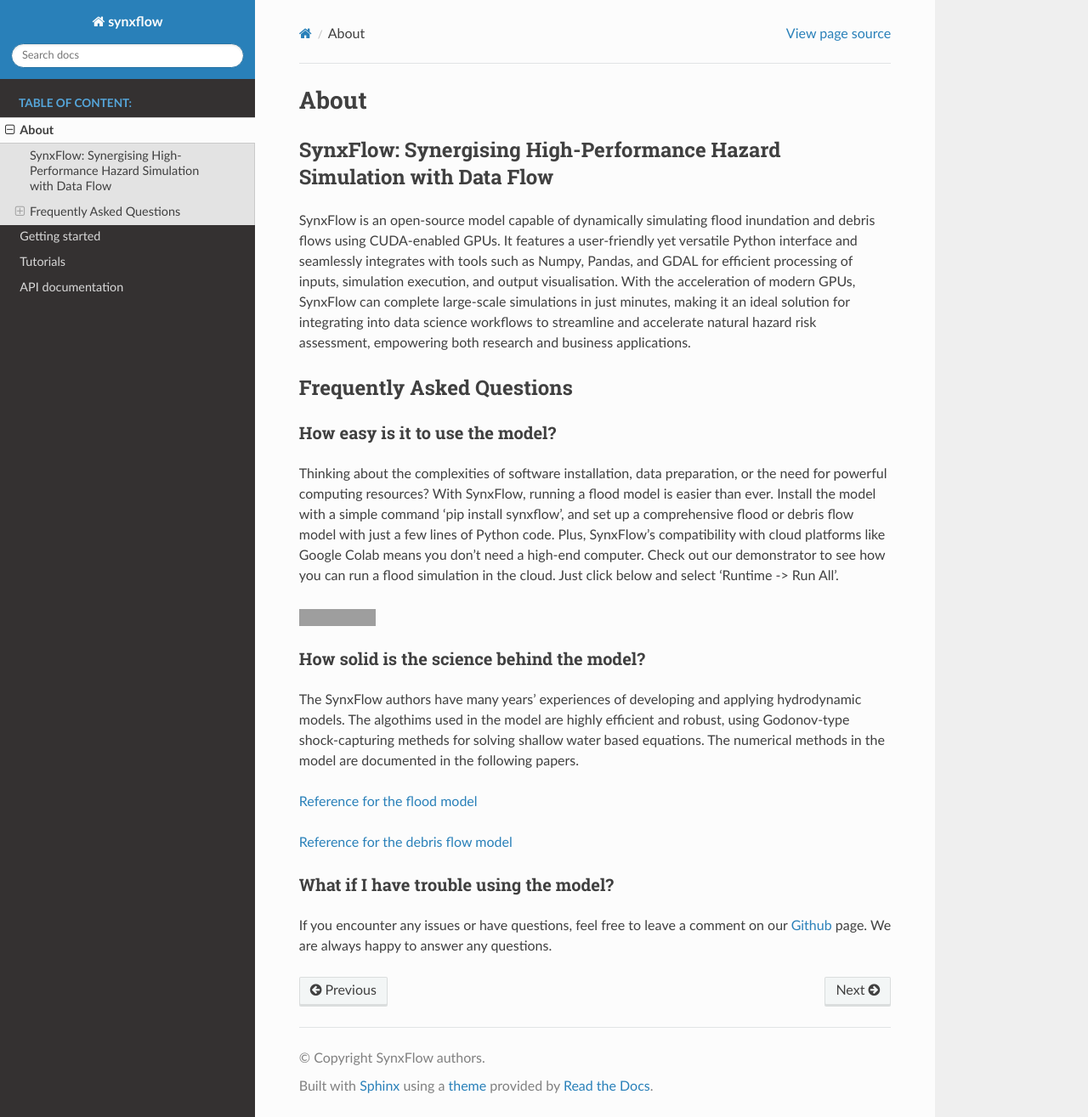
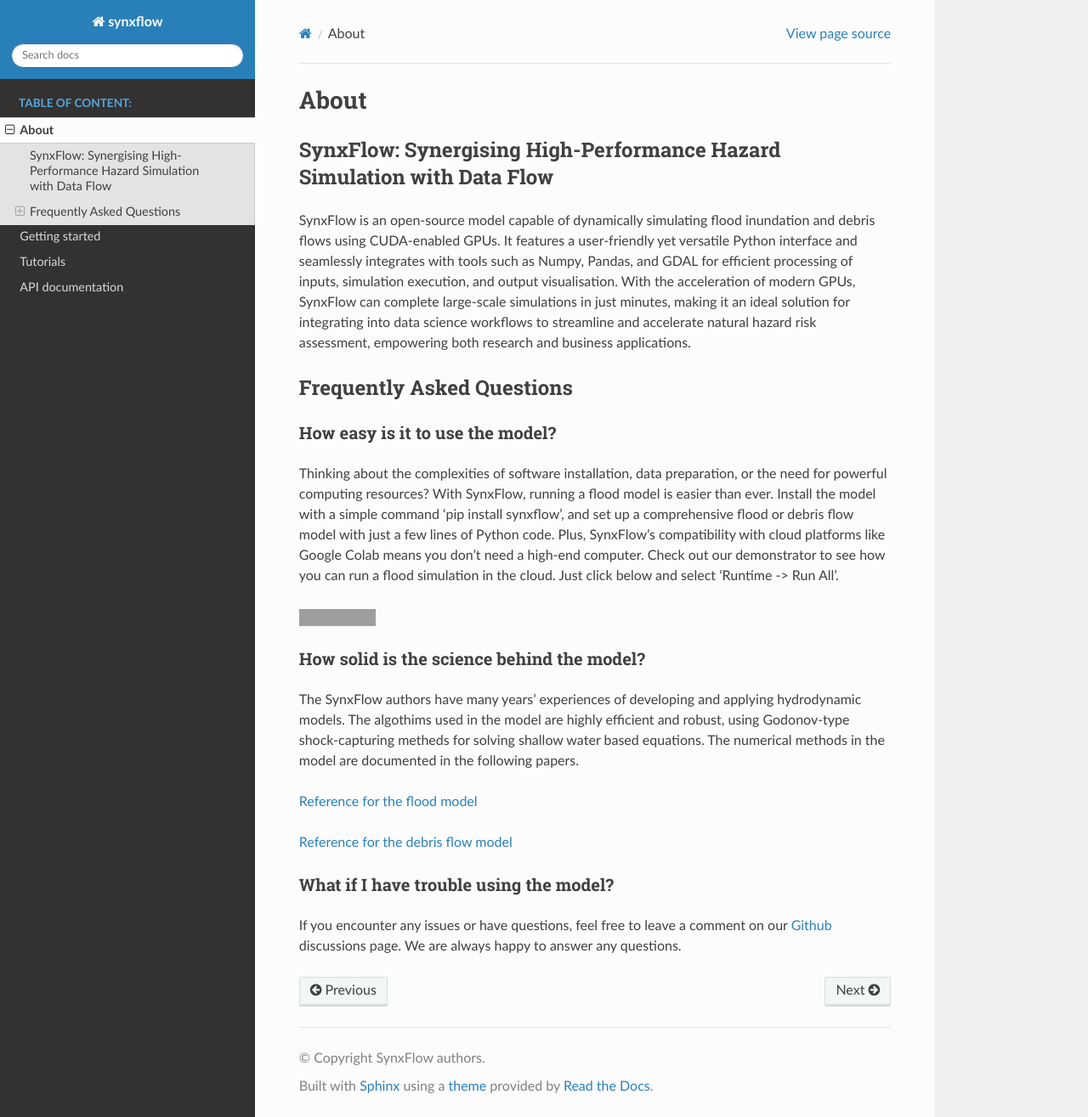
Before and after one commit to SynxFlow/SynxFlow, a Sphinx documentation site: the page built from docs/source/about.md, in a window 1280 px wide and 1315 px high. Shown: the whole window at 85% size. Built offline with Sphinx 7.4.7 and the Read the Docs theme 2.0.0, drawn with Linux system fonts in a browser that asks for light colours; grey boxes are pictures that could not be loaded.

Commit message:
Update about.md

```diff
--- a/docs/source/about.md
+++ b/docs/source/about.md
@@ -23,4 +23,4 @@ The SynxFlow authors have many years' experiences of developing and applying hyd
 
 #### What if I have trouble using the model?
 
-If you encounter any issues or have questions, feel free to leave a comment on our [Github](https://github.com/SynxFlow/SynxFlow/issues) page. We are always happy to answer any questions.
+If you encounter any issues or have questions, feel free to leave a comment on our [Github](https://github.com/SynxFlow/SynxFlow/discussions) discussions page. We are always happy to answer any questions.
```
